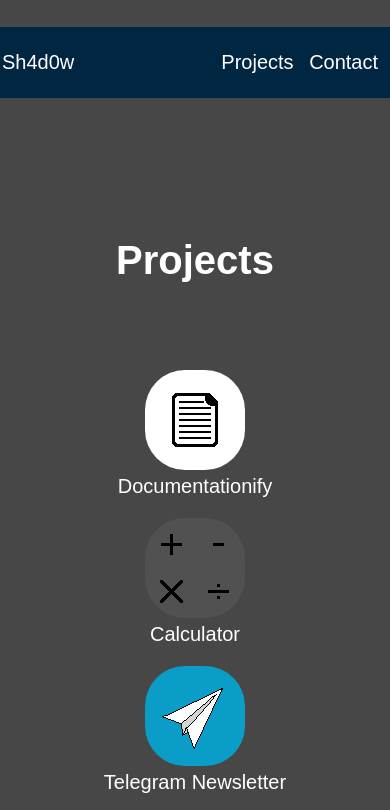
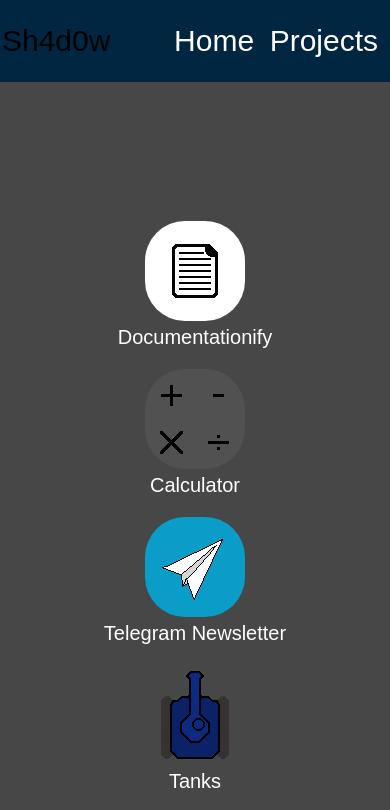
Before and after one commit to the-sh4d0w/the-sh4d0w.github.io, a plain HTML site: page projects.html in a window 390 px wide. Shown: the top 810 px of the page. Drawn offline with Linux system fonts and the light colour scheme.

Commit message:
Fixed projects and removed contact

```diff
--- a/projects.html
+++ b/projects.html
@@ -14,23 +14,25 @@
         <nav>
             <ul class="topnav">
                 <li><a href="index.html">Sh4d0w</a></li>
+                <li><a href="index.html">Home</a></li>
                 <li><a href="projects.html">Projects</a></li>
-                <li><a href="contact.html">Contact</a></li>
             </ul>
         </nav>
     </header>
-    <h1>Projects</h1>
     <section class="projects">
         <figure>
-            <a href="https://www.github.com/the-sh4d0w/documentationify"><img src="pictures/documentationify.png" alt="Documentationify"></a>
+            <a href="https://www.github.com/the-sh4d0w/documentationify"><img src="pictures/documentationify.png"
+                    alt="Documentationify"></a>
             <figcaption><a href="https://www.github.com/the-sh4d0w/documentationify">Documentationify</a></figcaption>
         </figure>
         <figure>
-            <a href="https://www.github.com/the-sh4d0w/calculator"><img src="pictures/calculator.png" alt="Calculator"></a>
+            <a href="https://www.github.com/the-sh4d0w/calculator"><img src="pictures/calculator.png"
+                    alt="Calculator"></a>
             <figcaption><a href="https://www.github.com/the-sh4d0w/calculator">Calculator</a></figcaption>
         </figure>
         <figure>
-            <a href="https://github.com/the-sh4d0w/Telegram-Newsletter"><img src="pictures/telegram-newsletter.png" alt="Telegram Newsletter"></a>
+            <a href="https://github.com/the-sh4d0w/Telegram-Newsletter"><img src="pictures/telegram-newsletter.png"
+                    alt="Telegram Newsletter"></a>
             <figcaption><a href="https://github.com/the-sh4d0w/Telegram-Newsletter">Telegram Newsletter</a></figcaption>
         </figure>
         <figure>
--- a/styles/all.css
+++ b/styles/all.css
@@ -43,12 +43,16 @@ a {
     color: #FFFFFF;
 }
 
+.topnav li:first-child a{
+    color: #000000;
+}
+
 .topnav a:hover {
     color: #189CB4;
 }
 
 @media screen and (max-width: 600px) {
     .topnav li {
-        font-size: 20px;
+        font-size: 30px;
     }
 }
--- a/styles/projects.css
+++ b/styles/projects.css
@@ -1,12 +1,7 @@
-h1 {
-    text-align: center;
-    padding: 25vh 0 0 0;
-}
-
 .projects {
     display: grid;
     grid-template-columns: 1fr 1fr 1fr;
-    padding: 50px;
+    padding: 25vh 0 0 0;
 }
 
 .projects figure {
```
Also changed, not shown: contact.html (deleted, +0 -24 lines), index.html (+1 -1 lines).
